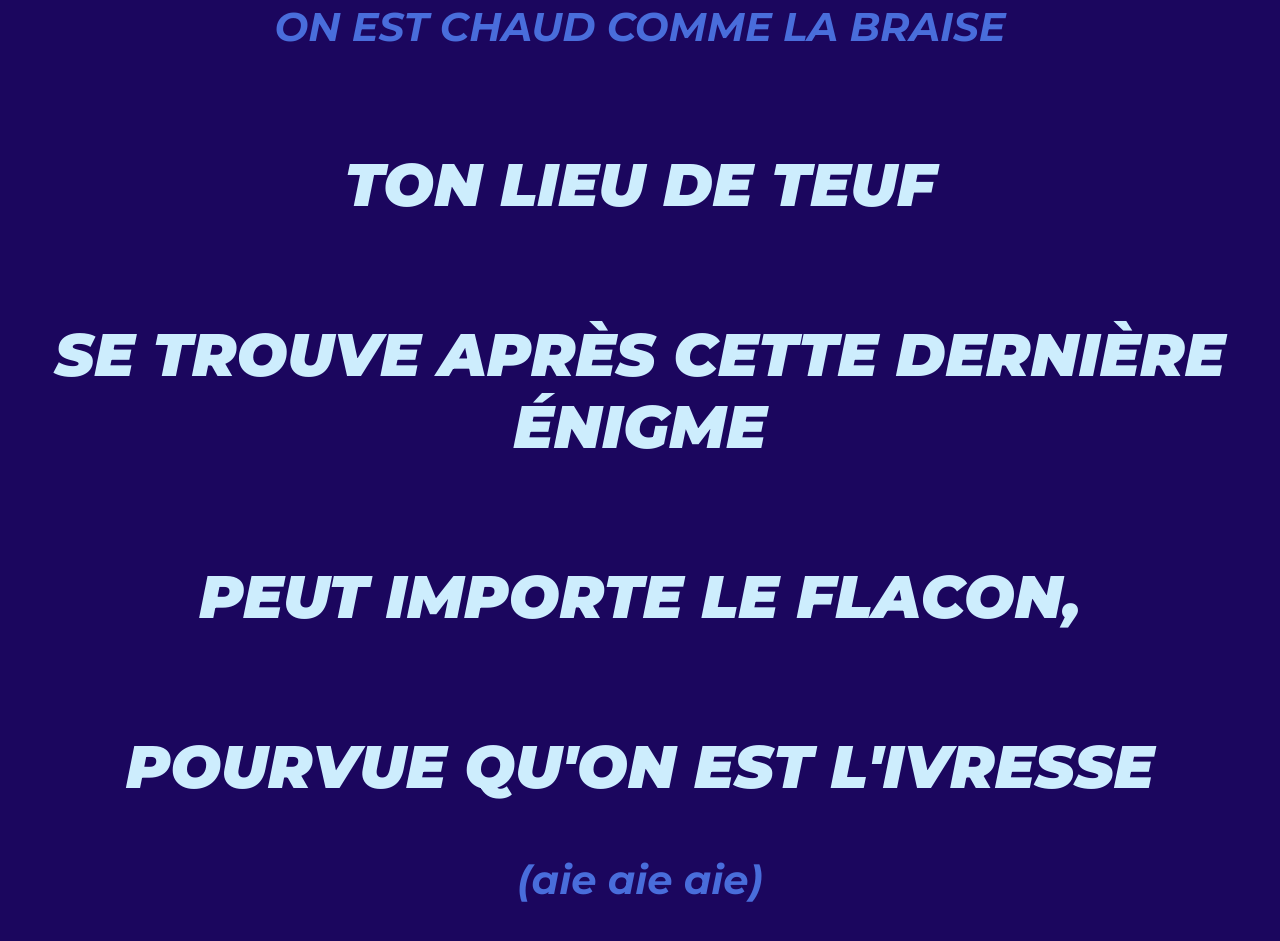
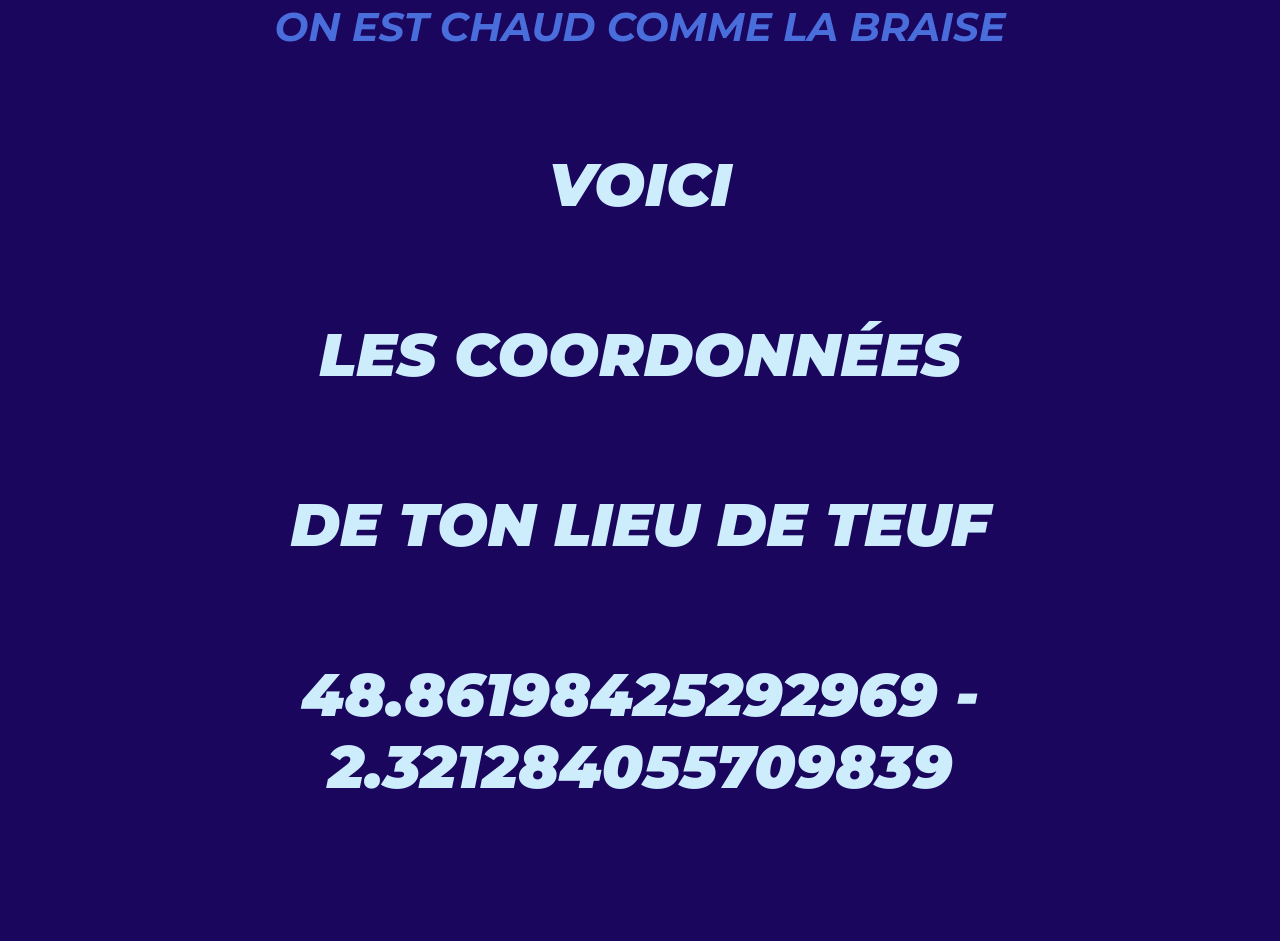
Before and after one commit to gabriellelailler/boisdel-eau, a plain HTML site: page index.html in a window 1280 px wide. Shown: the part 1474-2415 px from the top of the page. Drawn offline with nearby package versions, Linux system fonts and the light colour scheme; a web font is replaced by a local one.

Commit message:
Add files via upload

```diff
--- a/index.html
+++ b/index.html
@@ -49,30 +49,30 @@
   <br/>
 
 
-    <h2> TON LIEU DE TEUF </h2>
+    <h2> VOICI </h2>
 
   <br/>
 
     <br/>
 
-        <h2> SE TROUVE APRÈS CETTE DERNIÈRE ÉNIGME </h2>
+        <h2> LES COORDONNÉES </h2>
 
   <br/>
 
     <br/>
 
 
-    <h2> PEUT IMPORTE LE FLACON,</h2>
+    <h2> DE TON LIEU DE TEUF</h2>
 
 <br/>
 
     <br/>
 
 
-    <h2> POURVUE QU'ON EST L'IVRESSE </h2>
+    <h2> 48.86198425292969 - 2.321284055709839 </h2>
 
   <br>
-  <h3> (aie aie aie) </h3>
+
       <br/>
     <br/>
 
```
